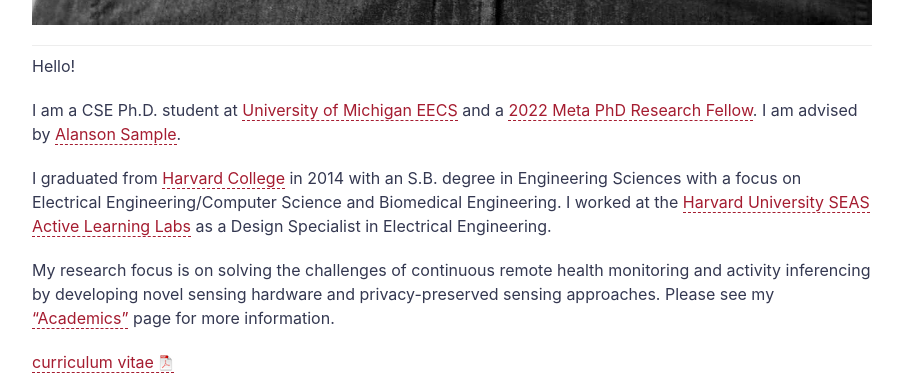
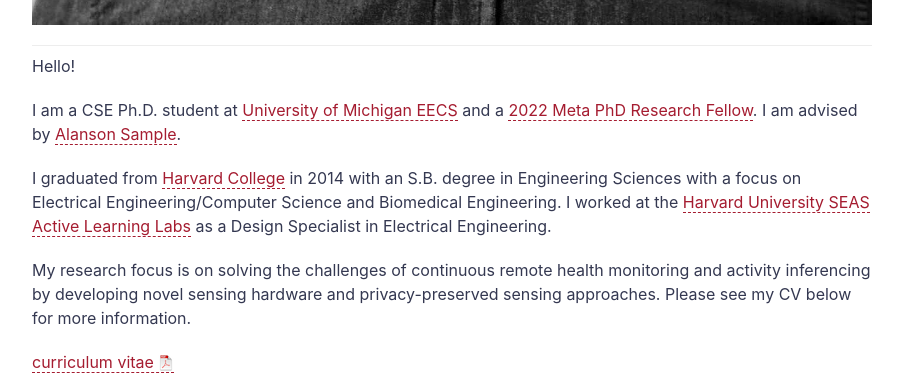
Before and after one commit to yashairavantchi/yashairavantchi.github.io, a Jekyll site: the page built from about.md, in a window 1280 px wide and 900 px high, scrolled down 1136 px, cut to the strip 0-390 px from the top of the window. Shown: the whole strip, without its empty margins (188-1091 px from the left). Built offline with Jekyll 4.4.1, drawn with Linux system fonts in a browser that asks for light colours.

Commit message:
Update about.md

```diff
--- a/about.md
+++ b/about.md
@@ -16,7 +16,7 @@ I am a CSE Ph.D. student at [University of Michigan EECS](https://www.eecs.umich
 I graduated from [Harvard College](https://college.harvard.edu) in 2014 with an S.B. degree in Engineering Sciences with a focus on Electrical Engineering/Computer Science and Biomedical Engineering. I worked at the
 [Harvard University SEAS Active Learning Labs](https://www.seas.harvard.edu/active-learning-labs) as a Design Specialist in Electrical Engineering.
 
-My research focus is on solving the challenges of continuous remote health monitoring and activity inferencing by developing novel sensing hardware and privacy-preserved sensing approaches. Please see my ["Academics"]({{ BASE_PATH }}/academics/) page for more information.
+My research focus is on solving the challenges of continuous remote health monitoring and activity inferencing by developing novel sensing hardware and privacy-preserved sensing approaches. Please see my CV below for more information.
 
 [curriculum vitae ![CV as pdf](/assets/icons16/pdf-icon.png)]({{ BASE_PATH }}/assets/pdf/IravantchiCV.pdf)
 {% include embedpdf.html width=100 height=800 %}
```
